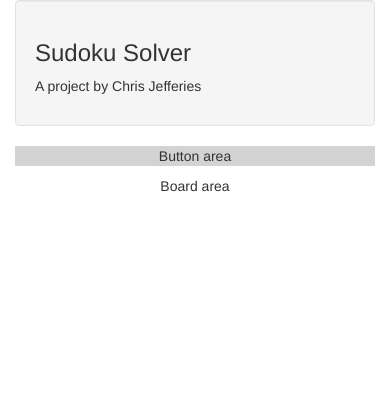
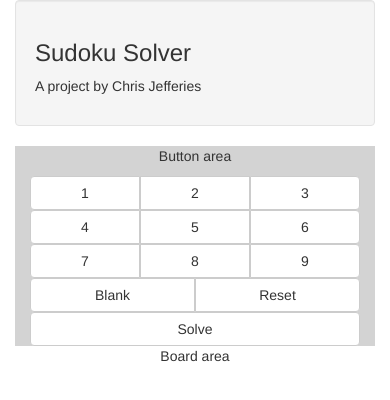
Before and after one commit to cjeff/cjeff-sudoku, a website: page index.html in a window 390 px wide. Drawn offline with nearby package versions, Linux system fonts and the light colour scheme.

Commit message:
Built Buttons in sidebar
Made a telephone style arrangement of buttons, to help build the starting puzzle. Used bootstrap justified button groups for styling.

```diff
--- a/index.html
+++ b/index.html
@@ -20,6 +20,52 @@
             <div class="col-sm-12 col-md-3 buttonArea">
                 <div class="text-center">
                     <p>Button area</p>
+                    <div class="btn-group btn-group-justified">
+                        <div class="btn-group">
+                            <button class="btn btn-default">1</button>
+                        </div>
+                        <div class="btn-group">
+                            <button class="btn btn-default">2</button>
+                        </div>
+                        <div class="btn-group">
+                            <button class="btn btn-default">3</button>
+                        </div>
+                    </div>
+                    <div class="btn-group btn-group-justified">
+                        <div class="btn-group">
+                            <button class="btn btn-default">4</button>
+                        </div>
+                        <div class="btn-group">
+                            <button class="btn btn-default">5</button>
+                        </div>
+                        <div class="btn-group">
+                            <button class="btn btn-default">6</button>
+                        </div>
+                    </div>
+                    <div class="btn-group btn-group-justified">
+                        <div class="btn-group">
+                            <button class="btn btn-default">7</button>
+                        </div>
+                        <div class="btn-group">
+                            <button class="btn btn-default">8</button>
+                        </div>
+                        <div class="btn-group">
+                            <button class="btn btn-default">9</button>
+                        </div>
+                    </div>
+                    <div class="btn-group btn-group-justified">
+                        <div class="btn-group">
+                            <button class="btn btn-default">Blank</button>
+                        </div>
+                        <div class="btn-group">
+                            <button class="btn btn-default">Reset</button>
+                        </div>
+                    </div>
+                    <div class="btn-group btn-group-justified">
+                        <div class="btn-group">
+                            <button class="btn btn-default">Solve</button>
+                        </div>
+                    </div>
                 </div>
             </div>
             <div class="col-sm-12 col-md-9">
```
